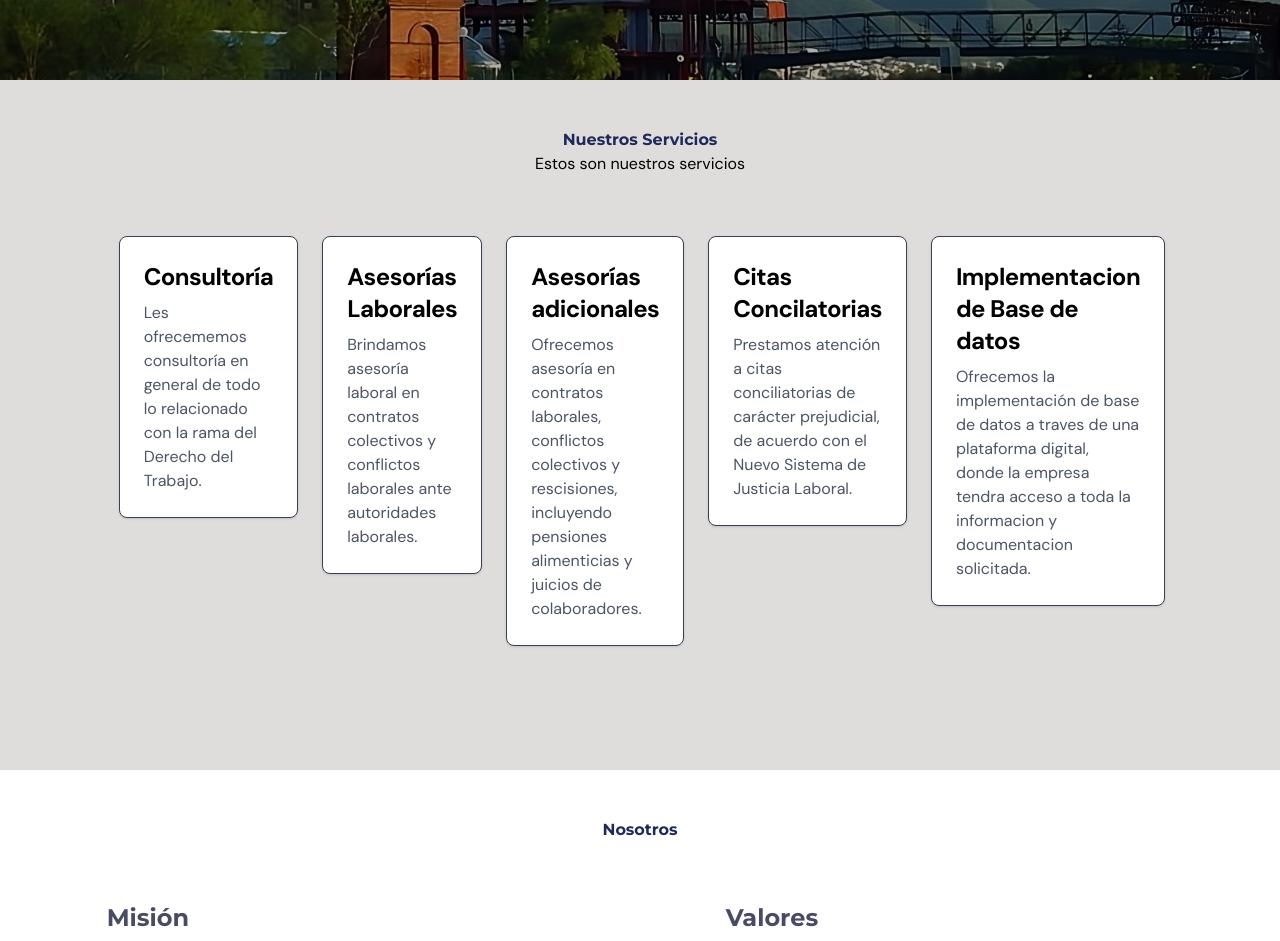
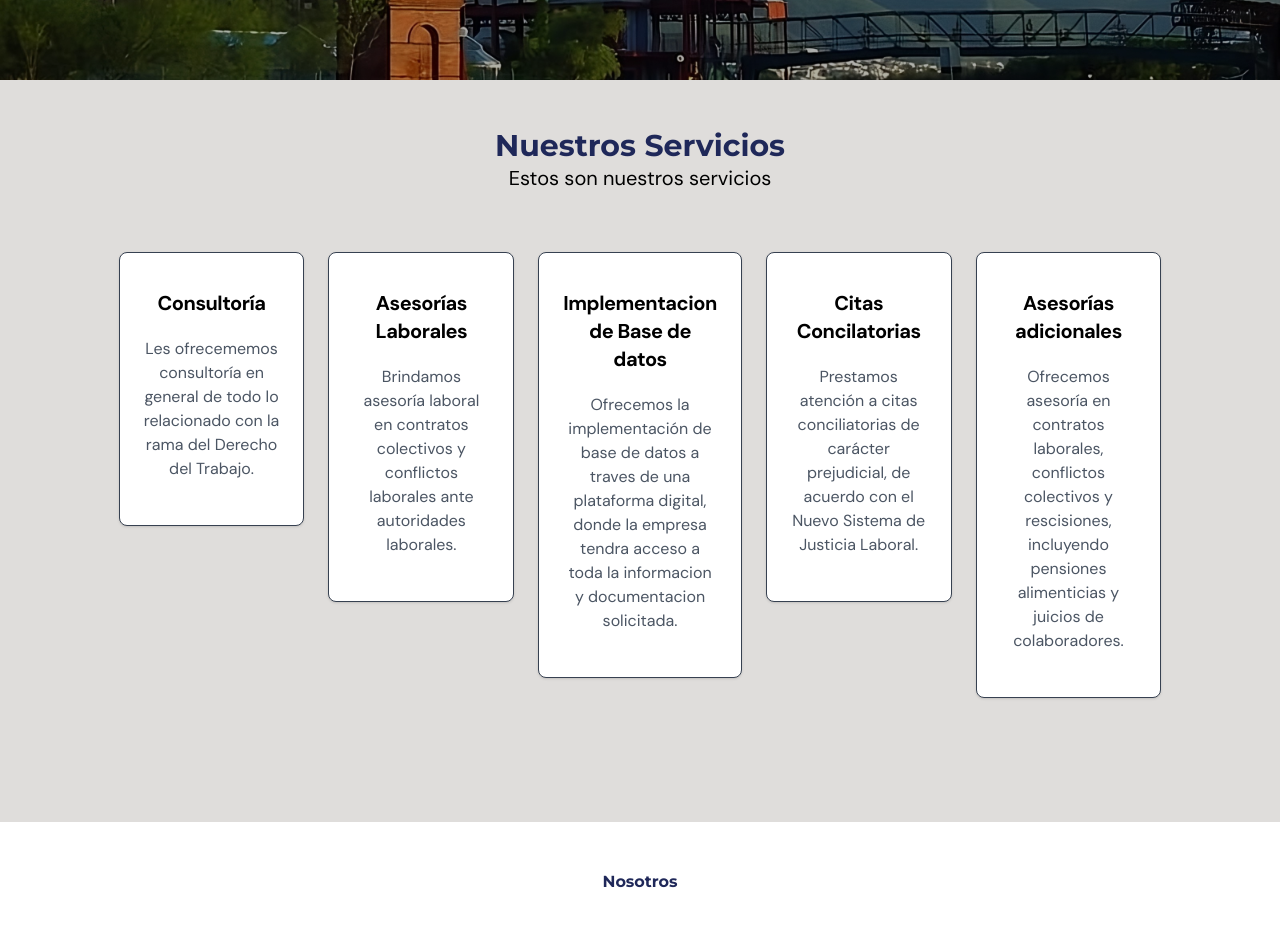
Before and after one commit to rickyjasso/molse-app, a React (Vite) app: page / in a window 1280 px wide. Shown: the part 720-1661 px from the top of the page. Built offline with nearby package versions, Linux system fonts and the light colour scheme.

Commit message:
changed card styling for easier readability

```diff
--- a/src/scenes/servicios/index.tsx
+++ b/src/scenes/servicios/index.tsx
@@ -1,5 +1,5 @@
 import useMediaQuery from "@/hooks/useMediaQuery";
-import Card from "@/shared/card"
+import Card from "@/shared/Card"
 import { SelectedPage } from "@/shared/types";
 import { motion } from "framer-motion";
 import services from "@/shared/MolseServices.json"
@@ -13,7 +13,7 @@ const Servicios = ({setSelectedPage}: Props) => {
   const isAboveMediumScreens = useMediaQuery("(min-width: 1060px)");
 
   const servicesElements = services.services.map(service => (
-    <div key={service.id}>
+    <div className="flex align-middle justify-center text-center" key={service.id}>
       <Card title={service.title} body={service.body}></Card>
     </div>
   ))
@@ -23,10 +23,10 @@ const Servicios = ({setSelectedPage}: Props) => {
     <section id="servicios" className="mx-auto w-5/6">
       <motion.div onViewportEnter={() => setSelectedPage(SelectedPage.Servicios)}>
         <div className="flex-row justify-center align-middle text-center">
-        <HText> <span className="text-molse-primary"> Nuestros Servicios </span></HText>
-        <p className="text-black">Estos son nuestros servicios</p>
+        <HText textSize="text-3xl"> <span className="text-molse-primary"> Nuestros Servicios </span></HText>
+        <p className="text-black text-xl">Estos son nuestros servicios</p>
         </div>
-        <div className={isAboveMediumScreens ? "flex my-3" : "flex-row my-6"}>
+        <div className={isAboveMediumScreens ? "flex my-3" : "flex flex-col my-6"}>
           {servicesElements}
         </div>
       </motion.div>
--- a/src/shared/Card.tsx
+++ b/src/shared/Card.tsx
@@ -1,14 +1,14 @@
 type Props = {
     title: string,
-    body: string
+    body: string[],
 }
 
 const Card = ({title, body}: Props) => {
   return (
     <div>
         <div className="group block mx-3 my-12 m max-w-sm p-6 bg-white border rounded-lg shadow border-gray-700 hover:bg-molse-primary">
-            <h5 className="mb-2 text-2xl font-bold tracking-tight text-black group-hover:text-white ">{title}</h5>
-            <p className="font-normal text-gray-600 group-hover:text-white">{body}.</p>
+            <h5 className="my-3 text-xl font-bold tracking-tight text-black group-hover:text-white ">{title}</h5>
+            <p className="my-5 font-normal text-base text-gray-600 group-hover:text-white text-center">{body}.</p>
         </div>
 
     </div>
--- a/src/shared/MolseServices.json
+++ b/src/shared/MolseServices.json
@@ -16,9 +16,9 @@
       },
       {
         "id": 3,
-        "title": "Asesorías adicionales ",
+        "title": "Implementacion de Base de datos",
         "body": [
-        "Ofrecemos asesoría en contratos laborales, conflictos colectivos y rescisiones, incluyendo pensiones alimenticias y juicios de colaboradores"
+        "Ofrecemos la implementación de base de datos a traves de una plataforma digital, donde la empresa tendra acceso a toda la informacion y documentacion solicitada"
         ]
       },
       {
@@ -28,12 +28,12 @@
         "Prestamos atención a citas conciliatorias de carácter prejudicial, de acuerdo con el Nuevo Sistema de Justicia Laboral"
         ]
     },
-      {
-        "id": 5,
-        "title": "Implementacion de Base de datos",
-        "body": [
-        "Ofrecemos la implementación de base de datos a traves de una plataforma digital, donde la empresa tendra acceso a toda la informacion y documentacion solicitada"
-        ]
-      }
+    {
+      "id": 5,
+      "title": "Asesorías adicionales ",
+      "body": [
+      "Ofrecemos asesoría en contratos laborales, conflictos colectivos y rescisiones, incluyendo pensiones alimenticias y juicios de colaboradores"
+      ]
+    }
     ]
   }
```
